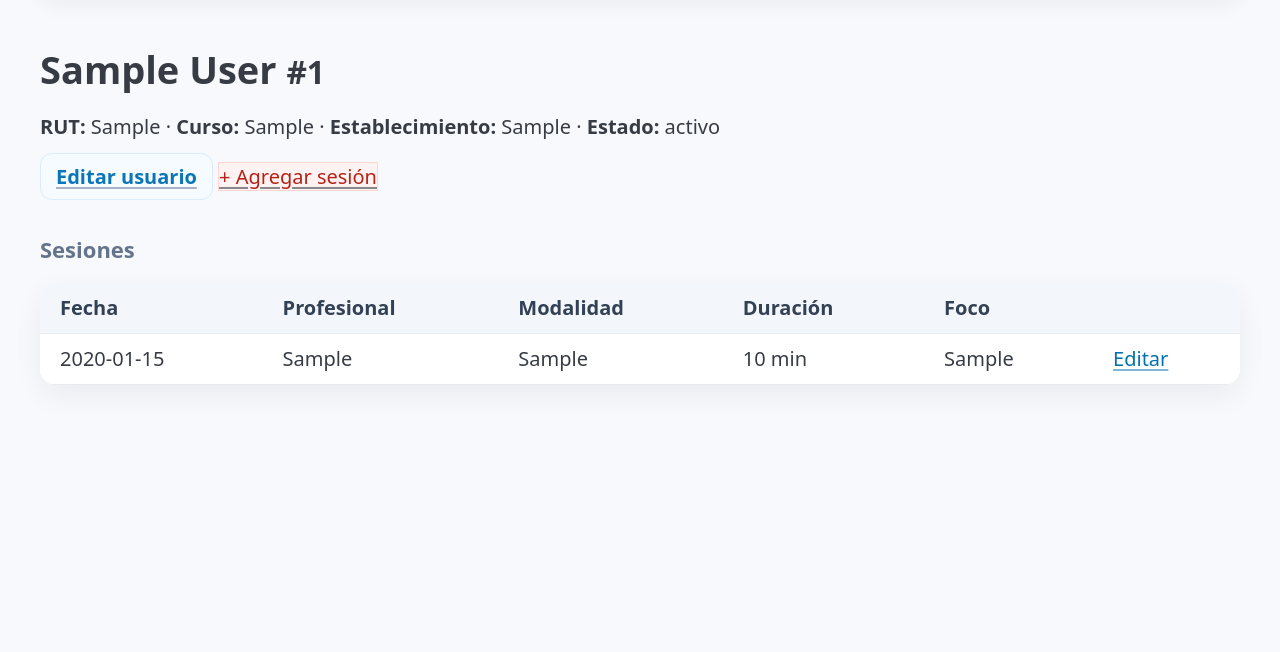
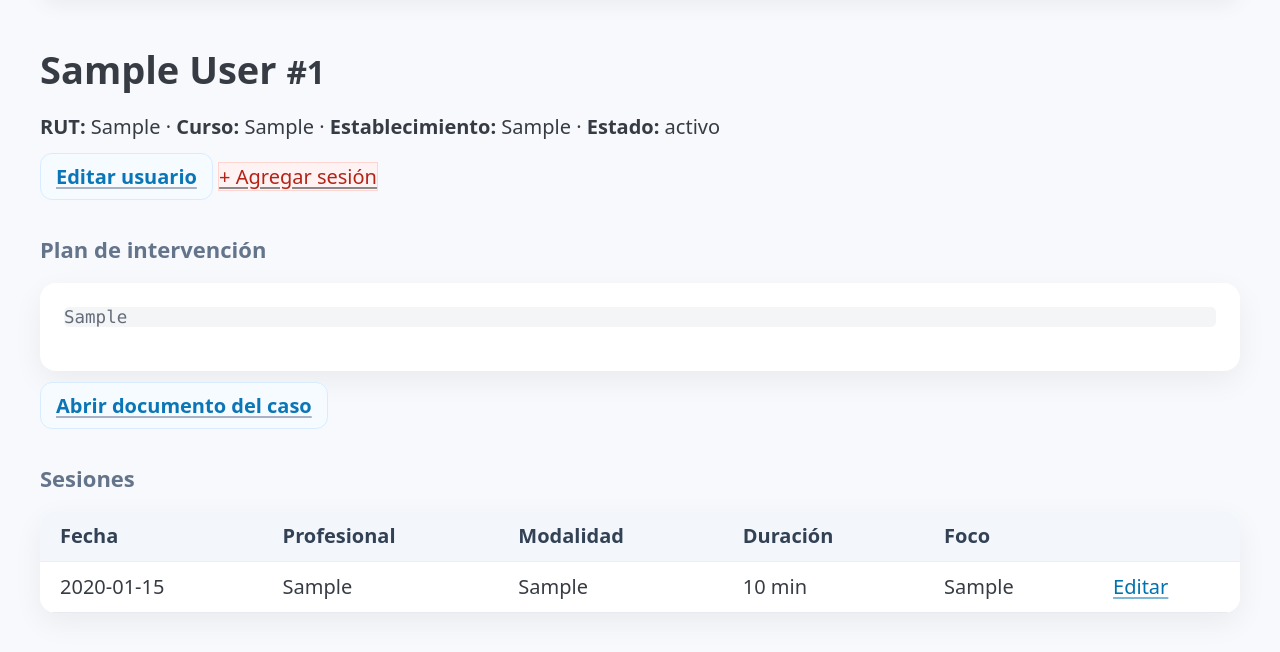
Before and after one commit to josediegorj-png/PAIPAI, a Flask app: page /patients/1 in a window 1280 px wide. Shown: the part 71-723 px from the top of the page. Run offline with Flask 3, Linux system fonts and the light colour scheme; the visitor is signed in with stand-in values (Sample User, id 1); tables that the repository leaves empty hold one stand-in row (values such as "Sample post"); some libraries are stand-ins or nearby versions.

Commit message:
Update patient_detail.html

```diff
--- a/templates/patient_detail.html
+++ b/templates/patient_detail.html
@@ -11,6 +11,14 @@
   <a class="secondary" href="/patients/{{ patient.id }}/edit">Editar usuario</a>
   <a class="contrast" href="/patients/{{ patient.id }}/sessions/new">+ Agregar sesión</a>
 </p>
+
+{% if patient.intervention_plan %}
+  <h3>Plan de intervención</h3>
+  <article class="card"><pre style="white-space:pre-wrap">{{ patient.intervention_plan }}</pre></article>
+{% endif %}
+{% if patient.doc_link %}
+  <p><a class="secondary" href="{{ patient.doc_link }}" target="_blank">Abrir documento del caso</a></p>
+{% endif %}
 
 <h3>Sesiones</h3>
 <table>
```
